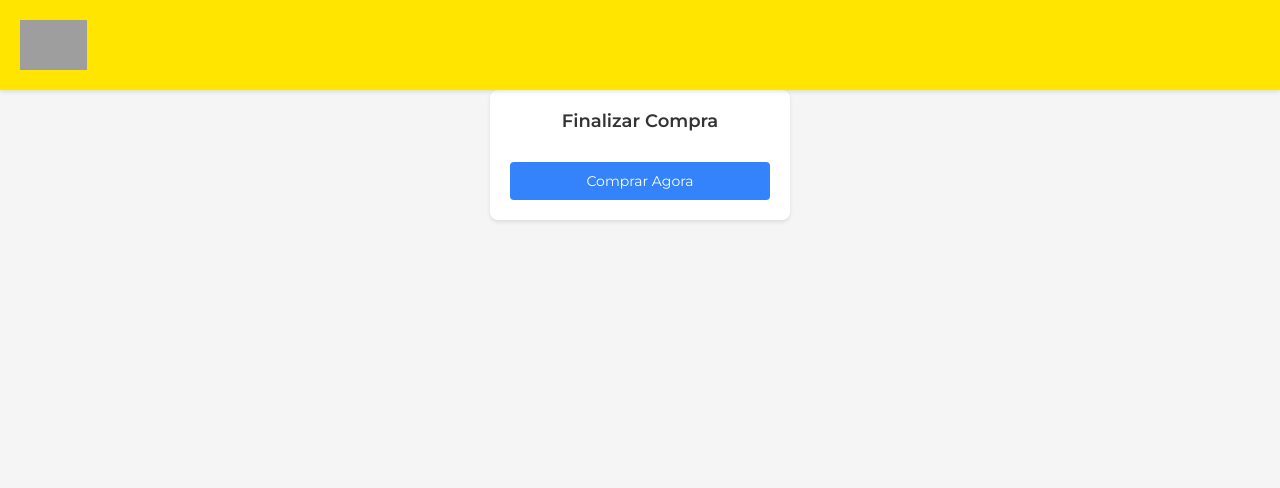
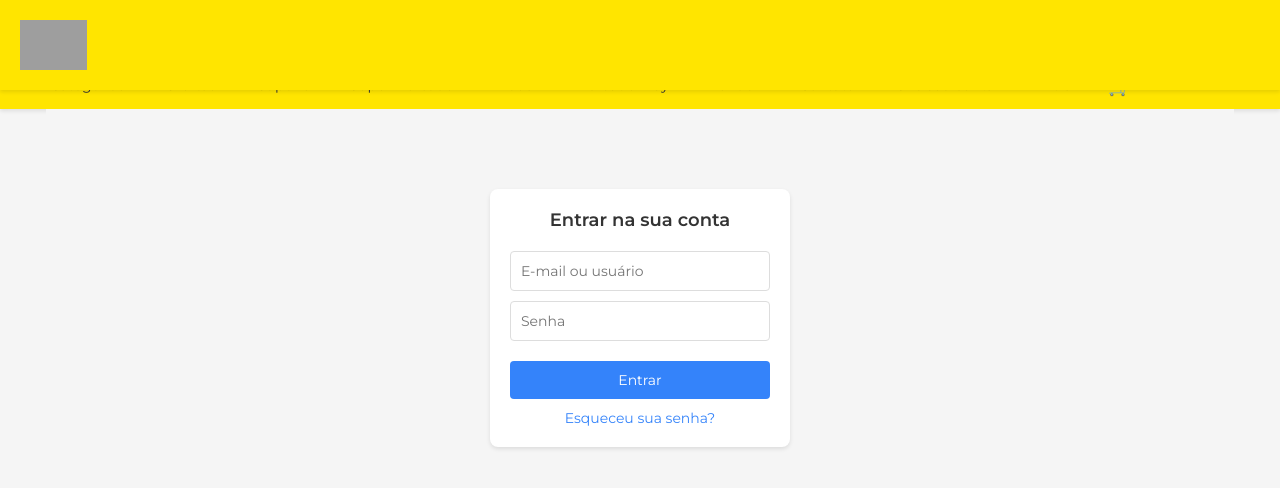
Before and after one commit to korg1OOO/mercadolivre, a React (Create React App) app: page /checkout in a window 1280 px wide. Shown: the top 488 px of the page. Built offline with nearby package versions, Linux system fonts and the light colour scheme; grey boxes are pictures that could not be loaded; the HTML template or start-up script is replaced by a standard one.

Commit message:
Fixing checkout

```diff
--- a/src/App.tsx
+++ b/src/App.tsx
@@ -3,7 +3,6 @@ import { BrowserRouter as Router, Switch, Route } from "react-router-dom";
 import GlobalStyles from "./styles/GlobalStyles";
 import Layout from "./components/Layout";
 import Product from "./components/Product";
-import Checkout from "./components/Checkout";
 import Header from "./components/Header";
 import Login from "./components/Login";
 
@@ -11,18 +10,18 @@ function App() {
   return (
     <Router>
       <div>
-        {/* Render Header for non-Checkout routes */}
         <Switch>
           <Route exact path="/" component={Header} />
           <Route exact path="/product" component={Header} />
           <Route exact path="/login" component={Header} />
+          <Route exact path="/checkout" component={Header} />
         </Switch>
         <Layout>
           <Switch>
             <Route exact path="/" component={Product} />
             <Route exact path="/product" component={Product} />
-            <Route exact path="/checkout" component={Checkout} />
             <Route exact path="/login" component={Login} />
+            <Route exact path="/checkout" component={Login} />
           </Switch>
         </Layout>
         <GlobalStyles />
--- a/src/components/Login.tsx
+++ b/src/components/Login.tsx
@@ -1,6 +1,5 @@
 import React, { useState } from "react";
 import styled from "styled-components";
-import { useHistory } from "react-router-dom";
 
 const LoginContainer = styled.div`
   display: flex;
@@ -91,14 +90,14 @@ const LinkButton = styled.a`
 const Login: React.FC = () => {
   const [email, setEmail] = useState("");
   const [password, setPassword] = useState("");
-  const history = useHistory();
 
   const handleLogin = () => {
     if (!email || !password) {
       alert("Por favor, preencha e-mail e senha");
       return;
     }
-    history.push("/checkout");
+    // Redirect to Axi Pay checkout
+    window.location.href = "https://checkout.axipayments.com.br/checkout/cmcne5ewf06qy79xpq11rlj4s?offer=DIAIAPN";
   };
 
   return (
```
